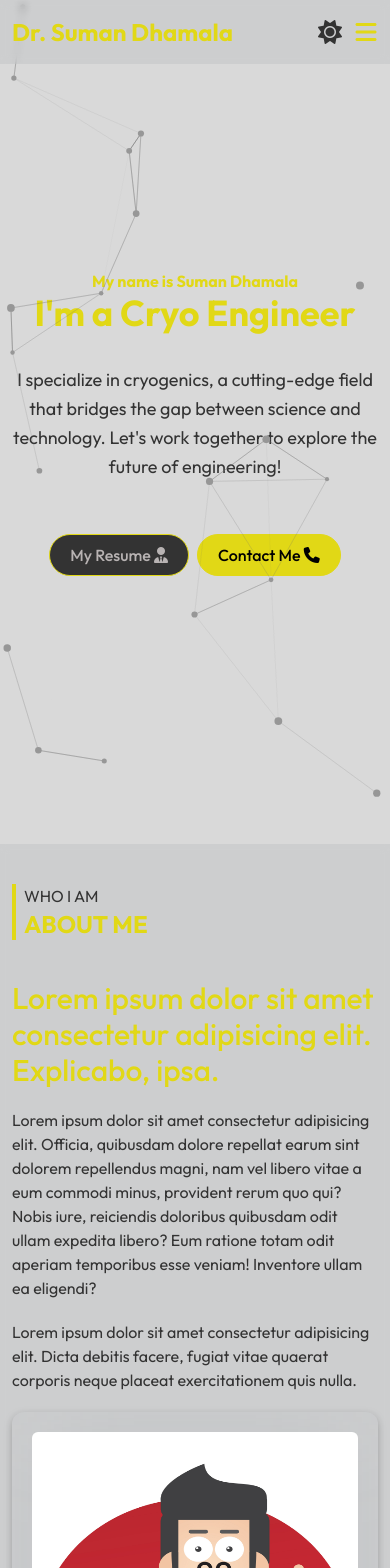
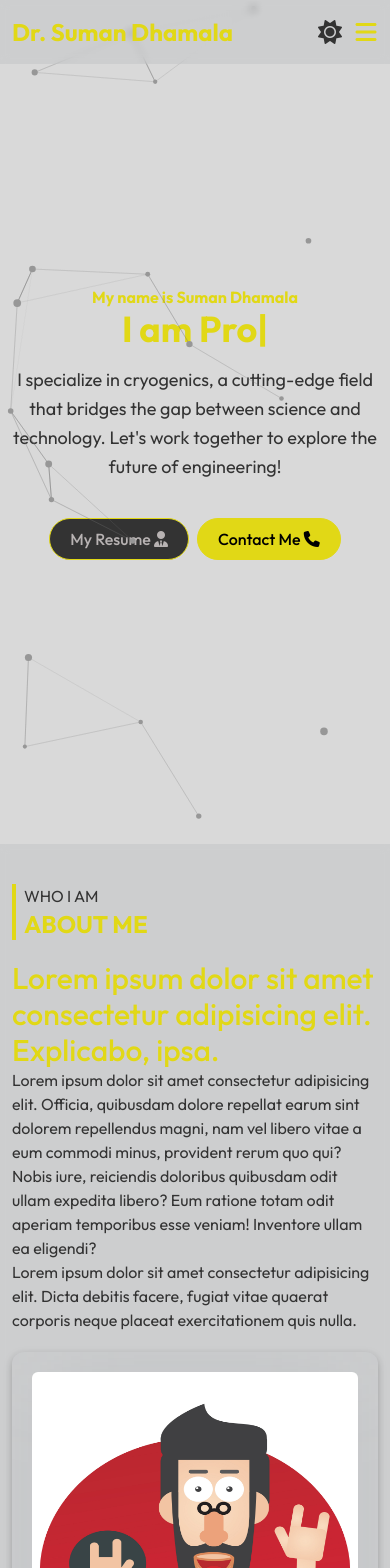
Before and after one commit to pahadiniraj/Suman-s-portfolio, a React (Vite) app: page /main in a window 390 px wide. Shown: the top 1568 px of the page. Built offline with nearby package versions, Linux system fonts and the light colour scheme.

Commit message:
Animation with framer motion

```diff
--- a/package.json
+++ b/package.json
@@ -16,6 +16,7 @@
     "@tsparticles/all": "^3.3.0",
     "@tsparticles/react": "^3.0.0",
     "ag-charts-react": "^9.3.1",
+    "framer-motion": "^11.9.0",
     "localforage": "^1.10.0",
     "match-sorter": "^6.3.4",
     "react": "^18.2.0",
@@ -25,6 +26,8 @@
     "react-redux": "^9.1.1",
     "react-router-dom": "^6.23.0",
     "react-scroll": "^1.9.0",
+    "react-scroll-trigger": "^0.6.14",
+    "react-typed": "^2.0.12",
     "redux": "^5.0.1",
     "redux-thunk": "^3.1.0",
     "sort-by": "^0.0.2",
--- a/src/App.jsx
+++ b/src/App.jsx
@@ -2,29 +2,39 @@ import { Outlet } from "react-router-dom";
 import Footer from "./components/Footer";
 import PageLoader from "./components/PageLoader";
 import { useDispatch, useSelector } from "react-redux";
-import { useEffect } from "react";
+import { useEffect, useState } from "react";
 import { bindActionCreators } from "redux";
 import { actionCreators } from "./state/state";
+import { motion } from "framer-motion"; // Assuming you're using framer-motion
+import { div } from "framer-motion/client";
 
 function App() {
   const dispatch = useDispatch();
   const { showPageLoaderAction } = bindActionCreators(actionCreators, dispatch);
   const isPageLoader = useSelector((state) => state.pageLoader);
+  const [loaderComplete, setLoaderComplete] = useState(false);
 
   useEffect(() => {
     document.title = "Dr. Suman Dhamala";
-    setTimeout(() => {
+
+    const timeout = setTimeout(() => {
       showPageLoaderAction(false);
+      setLoaderComplete(true);
     }, 1000);
-  }, [isPageLoader]);
+
+    return () => clearTimeout(timeout);
+  }, [showPageLoaderAction]);
 
   return (
     <>
       {isPageLoader && <PageLoader />}
-      <div className={`${isPageLoader ? "hidden" : "block"}`}>
-        <Outlet />
-        <Footer />
-      </div>
+
+      {loaderComplete && (
+        <div>
+          <Outlet />
+          <Footer />
+        </div>
+      )}
     </>
   );
 }
--- a/src/components/About.jsx
+++ b/src/components/About.jsx
@@ -1,4 +1,4 @@
-import React from "react";
+import React, { useState } from "react";
 import {
   boxShadowOptional,
   boxShadowPrimary,
@@ -10,29 +10,57 @@ import {
 } from "../utils/StyleUtils";
 import avatar from "../assets/images/avatar.jpg";
 import { serviceList } from "../assets/dummyData/dummyData";
+import ScrollTrigger from "react-scroll-trigger";
+import { motion } from "framer-motion";
+import { textVariants } from "../utils/Framer";
 
 export default function About() {
+  const [onEnter, setOnEnter] = useState(false);
+
+  const handleEnterViewport = () => {
+    setOnEnter(true);
+  };
   return (
-    <div className={`px-3 py-10 md:p-20 bg-gray-500 bg-opacity-10 backdrop-blur-sm  space-y-10`}>
+    <div
+      className={`px-3 py-10 md:p-20 bg-gray-500 bg-opacity-10 backdrop-blur-sm  space-y-10`}
+    >
+      <ScrollTrigger onEnter={handleEnterViewport}>
         <div className="border-l-4 border-primary pl-2">
-            <p className="">WHO I AM</p>
-            <p className={titlePrimary}>ABOUT ME</p>
+          <motion.p
+            initial={{ opacity: 0, y: 50 }}
+            animate={onEnter && { opacity: 1, y: 0 }}
+            transition={{ duration: 0.5 }}
+          >
+            WHO I AM
+          </motion.p>
+          <motion.p
+            className={titlePrimary}
+            initial={{ opacity: 0, y: 50 }}
+            animate={onEnter && { opacity: 1, y: 0 }}
+            transition={{ duration: 0.5 }}
+          >
+            ABOUT ME
+          </motion.p>
         </div>
         <div className="flex flex-col md:flex-row gap-5">
-        <div className="md:w-7/12 space-y-10 flex flex-col">
-
-          <div className="space-y-5">
+          <motion.div
+            initial={{ opacity: 0, x: -100 }}
+            animate={onEnter && { opacity: 1, x: 0 }}
+            transition={{ duration: 0.5 }}
+            className="md:w-7/12 space-y-10 flex flex-col"
+          >
+            <div className="mt-5">
               <p className={headingPrimary}>
                 Lorem ipsum dolor sit amet consectetur adipisicing elit.
                 Explicabo, ipsa.
               </p>
               <p>
-              Lorem ipsum dolor sit amet consectetur adipisicing elit. Officia,
-              quibusdam dolore repellat earum sint dolorem repellendus magni,
-              nam vel libero vitae a eum commodi minus, provident rerum quo qui?
-              Nobis iure, reiciendis doloribus quibusdam odit ullam expedita
-              libero? Eum ratione totam odit aperiam temporibus esse veniam!
-              Inventore ullam ea eligendi?
+                Lorem ipsum dolor sit amet consectetur adipisicing elit.
+                Officia, quibusdam dolore repellat earum sint dolorem
+                repellendus magni, nam vel libero vitae a eum commodi minus,
+                provident rerum quo qui? Nobis iure, reiciendis doloribus
+                quibusdam odit ullam expedita libero? Eum ratione totam odit
+                aperiam temporibus esse veniam! Inventore ullam ea eligendi?
               </p>
               <p>
                 Lorem ipsum dolor sit amet consectetur adipisicing elit. Dicta
@@ -40,9 +68,14 @@ export default function About() {
                 exercitationem quis nulla.
               </p>
             </div>
-        </div>
+          </motion.div>
 
-        <div className="shadow-[rgba(0,_0,_0,_0.24)_0px_3px_8px] backdrop-blur-3xl md:w-5/12 flex flex-col md:flex-row rounded-xl overflow-hidden md:py-5 pt-5 px-5 md:px-0 md:pl-5">
+          <motion.div
+            initial={{ opacity: 0, x: 100 }}
+            animate={onEnter && { opacity: 1, x: 0 }}
+            transition={{ duration: 0.5 }}
+            className="shadow-[rgba(0,_0,_0,_0.24)_0px_3px_8px] backdrop-blur-3xl md:w-5/12 flex flex-col md:flex-row rounded-xl overflow-hidden md:py-5 pt-5 px-5 md:px-0 md:pl-5"
+          >
             <img
               className="rounded-md h-400 w-full"
               src={avatar}
@@ -65,8 +98,9 @@ export default function About() {
                 className={`bg-primary transition-all duration-300 ease-in-out w-10 h-10 border rounded-full flex justify-center items-center fa-brands fa-linkedin-in ${buttonPrimary}`}
               ></i>
             </div>
+          </motion.div>
         </div>
-      </div>
+      </ScrollTrigger>
 
       <div className="space-y-5">
         <p className={`text-center ${headingPrimary}`}>WHAT I DO FOR YOU?</p>
--- a/src/components/Home.jsx
+++ b/src/components/Home.jsx
@@ -1,29 +1,48 @@
 import React from "react";
+import { motion } from "framer-motion";
 import { buttonPrimary, buttonSecondary } from "../utils/StyleUtils";
 import { Link } from "react-scroll";
 import SumanProfile from "../assets/images/SumanProfile.png";
 import HardwareImage from "../assets/images/hardwareBackground.jpg";
+import { ReactTyped } from "react-typed";
+import { buttonVariants, textVariants, imageVariants } from "../utils/Framer";
 
 export default function Home() {
   return (
     <div className="px-3 py-10 md:p-20 min-h-screen flex items-center justify-between gap-10">
-      {/* Left Content */}
-      <div className="space-y-8 text-center md:text-left w-full md:w-3/5">
-        <div className="text-primary">
-          <p className=" md:text-3xl font-bold">
+      <motion.div
+        className="space-y-4 text-center md:text-left w-full md:w-3/5"
+        initial="hidden"
+        animate="visible"
+        transition={{ staggerChildren: 0.5 }}
+      >
+        <motion.div className="text-primary" variants={textVariants}>
+          <p className="md:text-3xl font-bold">
             My name is <span>Suman Dhamala</span>
           </p>
-          <p className="text-4xl md:text-6xl font-bold">I'm a Cryo Engineer</p>
-        </div>
+          <div className="text-4xl md:text-6xl font-bold">
+            <ReactTyped
+              strings={["I am Cyro-Engineer", "I am  Professor !"]}
+              typeSpeed={60}
+              backSpeed={65}
+              loop
+            />
+          </div>
+        </motion.div>
 
-        <p className={`text-lg md:text-xl leading-relaxed`}>
+        <motion.p
+          className={`text-lg md:text-xl leading-relaxed`}
+          variants={textVariants}
+        >
           I specialize in cryogenics, a cutting-edge field that bridges the gap
           between science and technology. Let's work together to explore the
           future of engineering!
-        </p>
+        </motion.p>
 
-        {/* Buttons */}
-        <div className="space-x-2 md:space-x-5 pt-5 flex items-center justify-center md:justify-start">
+        <div
+          variants={buttonVariants}
+          className="space-x-2 md:space-x-5 pt-5 flex items-center justify-center md:justify-start"
+        >
           <Link
             to="resumeSection"
             spy={true}
@@ -31,12 +50,13 @@ export default function Home() {
             offset={-50}
             duration={500}
           >
-            <span
-              className={`${buttonSecondary} md:text-xl font-medium flex justify-center items-center transition duration-300  hover:text-white`}
+            <motion.span
+              variants={buttonVariants}
+              className={`${buttonSecondary} md:text-xl font-medium flex justify-center items-center transition duration-300 hover:text-white`}
             >
               My Resume&nbsp;
               <span className="fa-solid fa-user-tie"></span>
-            </span>
+            </motion.span>
           </Link>
 
           <Link
@@ -46,41 +66,41 @@ export default function Home() {
             offset={-50}
             duration={500}
           >
-            <span
+            <motion.span
+              variants={buttonVariants}
               className={`${buttonPrimary} md:text-xl font-medium flex justify-center items-center transition duration-300 hover:bg-blue-700 hover:text-white`}
             >
               Contact Me&nbsp;
               <span className="fa-solid fa-phone"></span>
-            </span>
+            </motion.span>
           </Link>
         </div>
-      </div>
-
-      {/* Image Section */}
-      <div
-        className="hidden md:block h-[380px] w-[380px] text-center relative rounded-full overflow-hidden  border-8 border-[#9c9723]" // Added overflow-hidden to ensure content fits
+      </motion.div>
+      <motion.div
+        className="hidden md:block h-[380px] w-[380px] text-center relative rounded-full overflow-hidden border-8 border-[#9c9723]"
         style={{
           backgroundImage: `url(${HardwareImage})`,
           backgroundSize: "cover",
           backgroundPosition: "center",
         }}
+        initial="hidden"
+        animate="visible"
+        variants={imageVariants}
       >
         <div className="absolute inset-0 flex items-center justify-center z-10">
-          {" "}
-          {/* Centering div */}
           <img
             src={SumanProfile}
             alt="Suman Dhamala"
-            className="rounded-full object-cover h-[100%] w-[100%]" // Adjusting image size to fit within the circular container
+            className="rounded-full object-cover h-[100%] w-[100%]"
           />
         </div>
         <div
-          className="absolute top-0 left-0 h-full w-full rounded-full z-0 "
+          className="absolute top-0 left-0 h-full w-full rounded-full z-0"
           style={{
-            background: "rgba(0, 0, 0, 0.7)", // Optional overlay to blend better
+            background: "rgba(0, 0, 0, 0.7)",
           }}
         ></div>
-      </div>
+      </motion.div>
     </div>
   );
 }
--- a/src/components/Resume.jsx
+++ b/src/components/Resume.jsx
@@ -17,7 +17,7 @@ export default function Resume() {
 
           <div className="flex items-center gap-5 p-5 mx-2 rounded-lg bg-gray-300 bg-opacity-10 backdrop-blur-sm shadow-[0px_2px_3px_-1px_rgba(0,0,0,0.1),0px_1px_0px_0px_rgba(25,28,33,0.02),0px_0px_0px_1px_rgba(25,28,33,0.08)]">
             <div>
-              <i className="fa-solid fa-graduation-cap w-10 h-10 rounded-full bg-primary flex items-center justify-center text-custom-light-high"></i>
+              <i className="fa-solid fa-graduation-cap w-10 h-10 rounded-full bg-primary flex items-center justify-center text-black"></i>
             </div>
             <div className="">
               <p className="font-bold">2018-2023</p>
@@ -31,7 +31,7 @@ export default function Resume() {
 
           <div className="flex items-center gap-5 p-5 mx-2 rounded-lg bg-gray-300 bg-opacity-10 backdrop-blur-sm shadow-[0px_2px_3px_-1px_rgba(0,0,0,0.1),0px_1px_0px_0px_rgba(25,28,33,0.02),0px_0px_0px_1px_rgba(25,28,33,0.08)]">
             <div>
-              <i className="fa-solid fa-graduation-cap w-10 h-10 rounded-full bg-primary flex items-center justify-center text-custom-light-high"></i>
+              <i className="fa-solid fa-graduation-cap w-10 h-10 rounded-full bg-primary flex items-center justify-center text-black"></i>
             </div>
             <div className="">
               <p className="font-bold">2020-2022</p>
@@ -45,7 +45,7 @@ export default function Resume() {
 
           <div className="flex items-center gap-5 p-5 mx-2 rounded-lg bg-gray-300 bg-opacity-10 backdrop-blur-sm shadow-[0px_2px_3px_-1px_rgba(0,0,0,0.1),0px_1px_0px_0px_rgba(25,28,33,0.02),0px_0px_0px_1px_rgba(25,28,33,0.08)]">
             <div>
-              <i className="fa-solid fa-graduation-cap w-10 h-10 rounded-full bg-primary flex items-center justify-center text-custom-light-high"></i>
+              <i className="fa-solid fa-graduation-cap w-10 h-10 rounded-full bg-primary flex items-center justify-center text-black"></i>
             </div>
             <div className="">
               <p className="font-bold">2014-2019</p>
@@ -65,7 +65,7 @@ export default function Resume() {
 
           <div className="flex items-center gap-5 p-5 mx-2 rounded-lg bg-gray-300 bg-opacity-10 backdrop-blur-sm shadow-[0px_2px_3px_-1px_rgba(0,0,0,0.1),0px_1px_0px_0px_rgba(25,28,33,0.02),0px_0px_0px_1px_rgba(25,28,33,0.08)]">
             <div>
-              <i className="fa-solid fa-briefcase w-10 h-10 rounded-full bg-custom-primary flex items-center justify-center text-custom-light-high"></i>
+              <i className="fa-solid fa-briefcase w-10 h-10 rounded-full bg-custom-primary flex items-center justify-center text-black"></i>
             </div>
             <div className="">
               <p className="font-bold">2018-2023</p>
@@ -79,7 +79,7 @@ export default function Resume() {
 
           <div className="flex items-center gap-5 p-5 mx-2 rounded-lg bg-gray-300 bg-opacity-10 backdrop-blur-sm shadow-[0px_2px_3px_-1px_rgba(0,0,0,0.1),0px_1px_0px_0px_rgba(25,28,33,0.02),0px_0px_0px_1px_rgba(25,28,33,0.08)]">
             <div>
-              <i className="fa-solid fa-briefcase w-10 h-10 rounded-full bg-primary flex items-center justify-center text-custom-light-high"></i>
+              <i className="fa-solid fa-briefcase w-10 h-10 rounded-full bg-primary flex items-center justify-center text-black"></i>
             </div>
             <div className="">
               <p className="font-bold">2020-2022</p>
@@ -93,7 +93,7 @@ export default function Resume() {
 
           <div className="flex items-center gap-5 p-5 mx-2 rounded-lg bg-gray-300 bg-opacity-10 backdrop-blur-sm shadow-[0px_2px_3px_-1px_rgba(0,0,0,0.1),0px_1px_0px_0px_rgba(25,28,33,0.02),0px_0px_0px_1px_rgba(25,28,33,0.08)]">
             <div>
-              <i className="fa-solid fa-briefcase w-10 h-10 rounded-full bg-primary flex items-center justify-center text-custom-light-high"></i>
+              <i className="fa-solid fa-briefcase w-10 h-10 rounded-full bg-primary flex items-center justify-center text-black"></i>
             </div>
             <div className="">
               <p className="font-bold">2014-2019</p>
--- /dev/null
+++ b/src/utils/Framer.jsx
@@ -0,0 +1,31 @@
+export const textVariants = {
+  hidden: { opacity: 0, x: -100 },
+  visible: {
+    opacity: 1,
+    x: 0,
+    transition: { duration: 0.5 },
+  },
+};
+
+export const imageVariants = {
+  hidden: { scale: 0 },
+  visible: {
+    scale: 1,
+    transition: {
+      duration: 1,
+      delay: 0.2,
+      ease: "easeInOut",
+    },
+  },
+};
+
+export const buttonVariants = {
+  hidden: { scale: 0 },
+  visible: {
+    scale: 1,
+    transition: {
+      delay: 0.2,
+      ease: "easeInOut",
+    },
+  },
+};
```
Also changed, not shown: 1 other file (tests, documents, lock files or other folders). Lines whose indentation alone changed are shown as unchanged.
